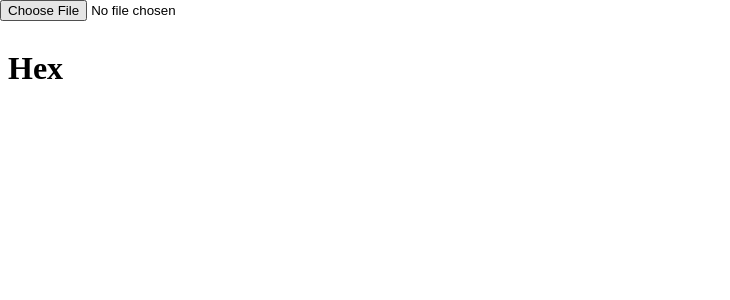
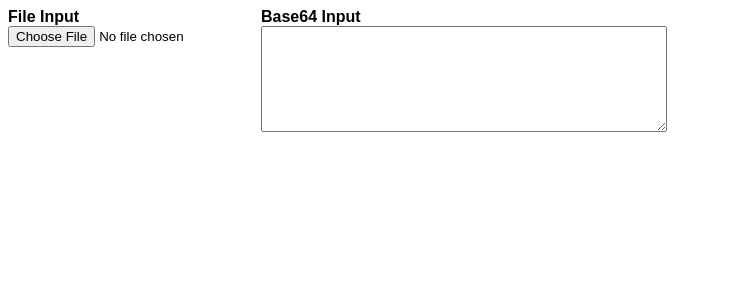
Before and after one commit to IJMacD/hex-viewer, a React app: page / in a window 1280 px wide. Shown: the top 300 px of the page, without its empty margins (0-730 px from the left). Built offline with nearby package versions, Linux system fonts and the light colour scheme.

Commit message:
Add Base64 input
Improve style

```diff
--- a/src/App.css
+++ b/src/App.css
@@ -4,5 +4,31 @@
 
 .App-panels {
     height: 80%;
-    display: flex;
+    margin: 0.5em;
 }
+
+@media (min-width: 768px) {
+    .App-panels {
+        display: flex;
+        margin: 2em;
+    }
+
+    .input {
+        margin: 2em;
+        display: flex;
+    }
+}
+
+.input {
+    margin: 0.5em;
+}
+
+.input label {
+    font-weight: bold;
+    display: block;
+}
+
+.input textarea {
+    min-width: 400px;
+    min-height: 100px;
+}
--- a/src/App.jsx
+++ b/src/App.jsx
@@ -15,25 +15,46 @@ export default class App extends React.Component {
             format: null,
             annotations: null,
             error: null,
+            base64: "",
+            loading: false,
         }
     }
 
     /** @this {HTMLInputElement} */
-    handleChange (e) {
+    handleFileChange (e) {
         const files = e.target.files;
 
         if (files.length) {
+            this.setState({ buffer: null, format: null, annotation: null, loading: true });
+
             const reader = new FileReader();
+
             reader.addEventListener("load", e => {
                 if (typeof e.target.result === "string") return;
 
                 const buffer = e.target.result;
-                let { format, annotations } = findFormat(buffer) || { format: null, annotations: [] };
+                const { format, annotations } = findFormat(buffer) || { format: null, annotations: [] };
 
-                this.setState({ buffer, format, annotations });
+                this.setState({ buffer, format, annotations, loading: false });
             });
+
             reader.readAsArrayBuffer(files[0]);
         }
+    }
+
+    handleBase64Change (e) {
+        const base64 = e.target.value;
+        this.setState({ base64 });
+        try {
+            const decoded = atob(base64);
+            const buffer = new ArrayBuffer(decoded.length);
+            const view = new DataView(buffer);
+            for (let i = 0; i < decoded.length; i++) {
+                view.setUint8(i, decoded.charCodeAt(i));
+            }
+            const { format, annotations } = findFormat(buffer) || { format: null, annotations: [] };
+            this.setState({ buffer, format, annotations });
+        } catch (e) {}
     }
 
     componentDidCatch (error) {
@@ -41,7 +62,7 @@ export default class App extends React.Component {
     }
 
     render () {
-        const { buffer, annotations } = this.state;
+        const { buffer, annotations, base64, loading } = this.state;
         let preview;
 
         if (this.state.error) {
@@ -56,15 +77,25 @@ export default class App extends React.Component {
 
         return (
             <div className="App">
-                <input type="file" id="file-input" onChange={this.handleChange.bind(this)} />
+                <div className="input">
+                    <label>File Input<br/>
+                        <input type="file" id="file-input" onChange={this.handleFileChange.bind(this)} />
+                    </label>
+                    <label>Base64 Input<br/>
+                        <textarea value={base64} onChange={this.handleBase64Change.bind(this)} />
+                    </label>
+                </div>
                 <div className="App-panels">
-                    <div style={{ flex: 1, margin: 8 }}>
-                        <h1>Hex</h1>
-                        <div style={{ height: "100%", overflowY: "auto", display: "flex" }}>
-                            <HexView buffer={buffer} annotations={annotations} />
-                            {preview}
+                    { loading && <p>Loading...</p> }
+                    { buffer &&
+                        <div style={{ flex: 1, margin: 8 }}>
+                            <h1>Hex</h1>
+                            <div style={{ height: "100%", maxHeight: 1000, overflowY: "auto", display: "flex", flex: 1 }}>
+                                <HexView buffer={buffer} annotations={annotations} />
+                                {preview}
+                            </div>
                         </div>
-                    </div>
+                    }
                     { annotations && annotations.length > 0 &&
                         <div style={{ flex: 1, margin: 8 }}>
                             <h1>Annotations</h1>
--- a/src/HexView.css
+++ b/src/HexView.css
@@ -1,5 +1,6 @@
 .HexView {
     font-family: monospace;
+    margin-right: 2em;
 }
 
 .HexView table {
--- a/src/annotate/index.js
+++ b/src/annotate/index.js
@@ -11,6 +11,9 @@ const formats = {
     "ZIP": require('./formats/zip'),
 };
 
+/**
+ * @param {ArrayBuffer} buffer
+ */
 export function findFormat(buffer) {
     for (const format in formats) {
         const template = formats[format].magic(buffer);
--- a/src/index.css
+++ b/src/index.css
@@ -1,4 +1,5 @@
 html, body, #root {
     height: 100%;
     margin: 0;
+    font-family: Arial, Helvetica, sans-serif;
 }
```
Also changed, not shown: src/Annotations.css (line endings or trailing spaces).
